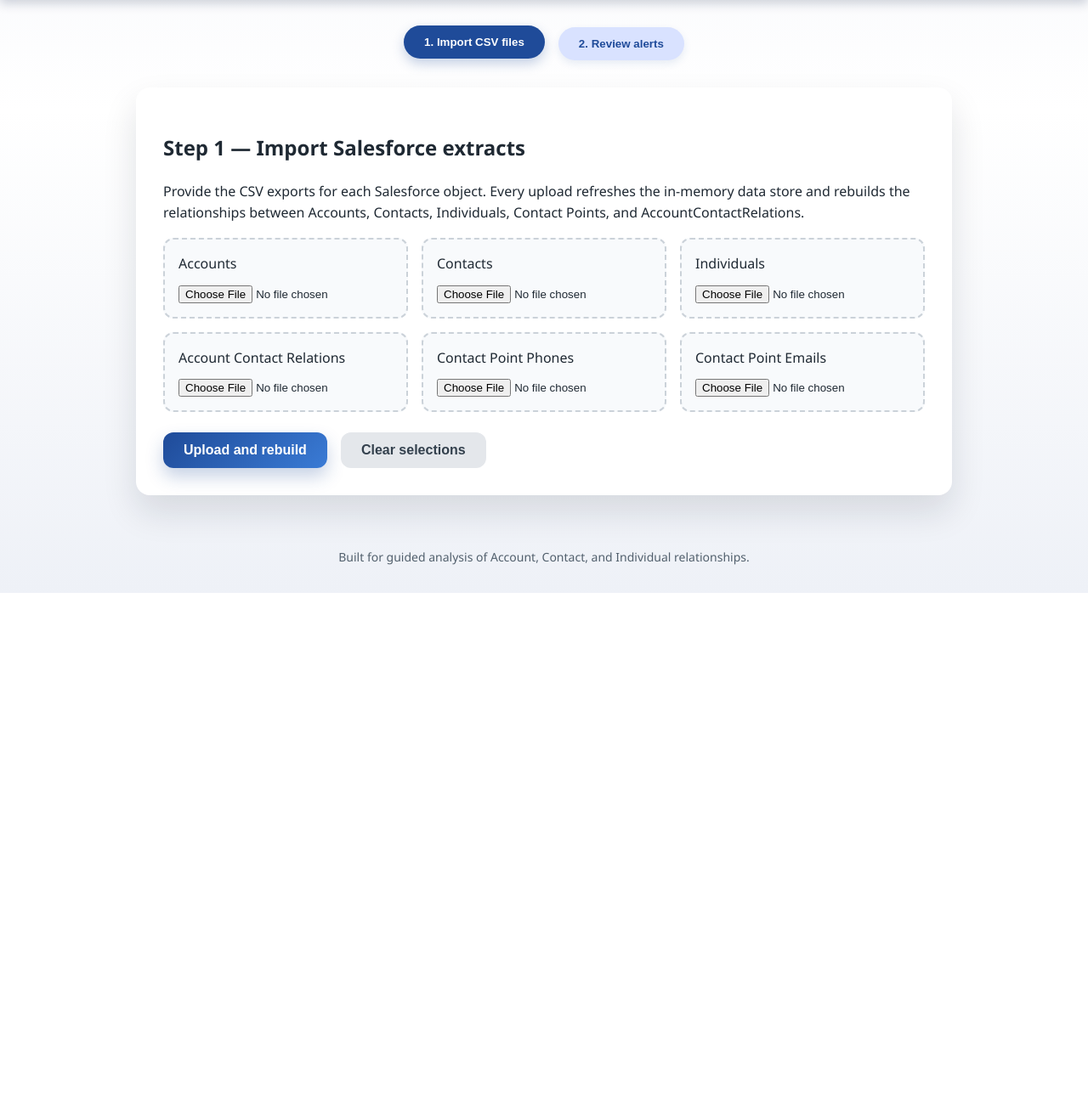
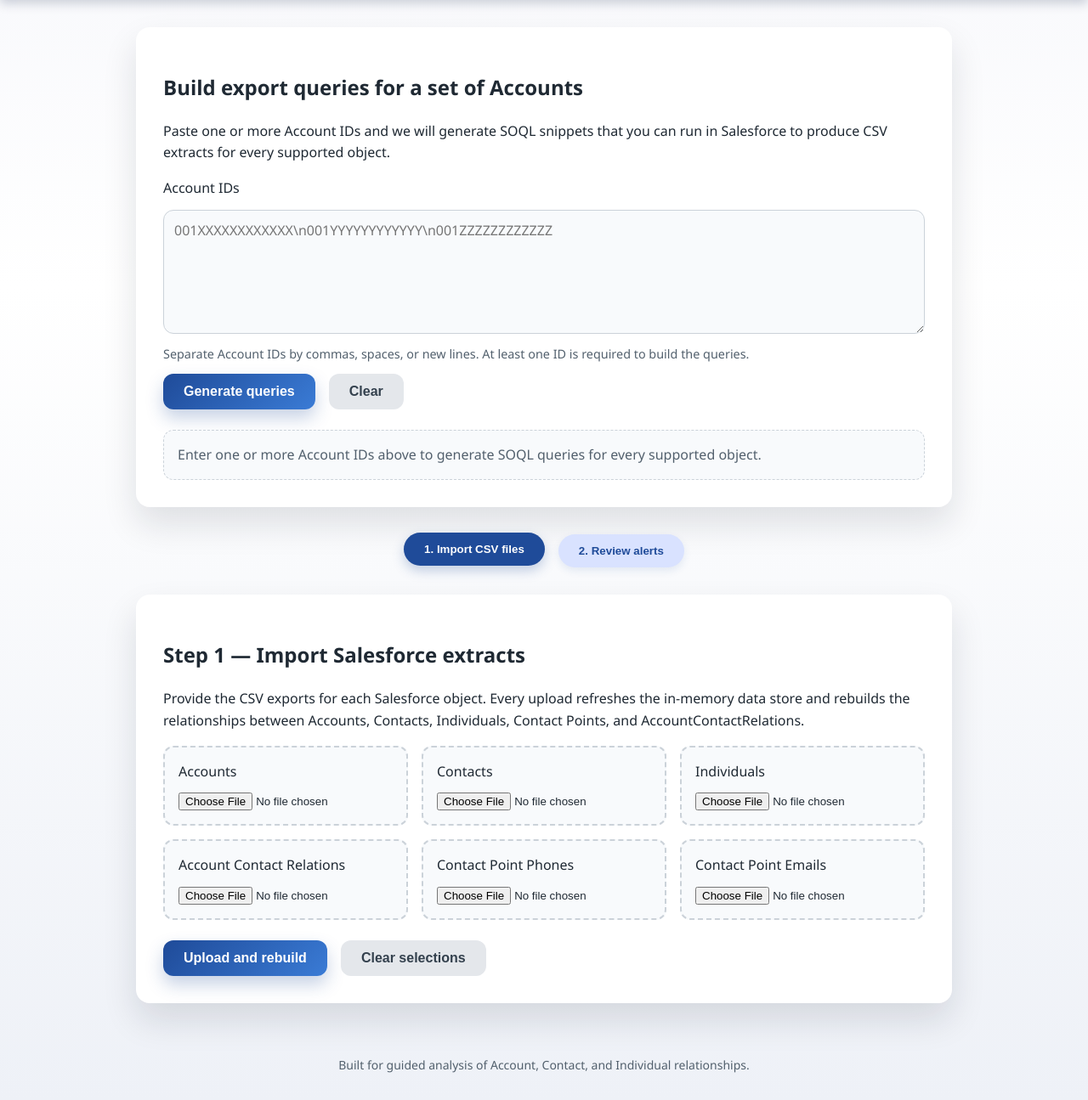
Before and after one commit to Korialstrasz2/SFBPCA, a Flask app: page / in a window 1280 px wide. Shown: the part 176-1471 px from the top of the page at 85% size. Before the commit the page ends 874 px from the top, so only its background shows below. Run offline with Flask 3, Linux system fonts and the light colour scheme.

Commit message:
Add SOQL query generator for account-based exports

```diff
--- a/app/static/css/style.css
+++ b/app/static/css/style.css
@@ -34,6 +34,111 @@
   max-width: 960px;
   margin: 0 auto;
   width: 100%;
+}
+
+.query-section {
+  background: #fff;
+  border-radius: 1rem;
+  padding: 2rem;
+  box-shadow: 0 20px 40px rgba(15, 23, 42, 0.12);
+  margin-bottom: 2rem;
+}
+
+.query-form {
+  display: flex;
+  flex-direction: column;
+  gap: 0.75rem;
+  margin-top: 1rem;
+}
+
+.query-form textarea {
+  resize: vertical;
+  min-height: 120px;
+  border-radius: 0.75rem;
+  border: 1px solid #cbd2d9;
+  padding: 0.75rem;
+  font-size: 1rem;
+  font-family: inherit;
+  background: #f8fafc;
+}
+
+.query-form textarea:focus {
+  outline: 3px solid rgba(31, 75, 153, 0.25);
+  border-color: #1f4b99;
+  background: #eef2ff;
+}
+
+.form-hint {
+  margin: 0;
+  font-size: 0.9rem;
+  color: #52606d;
+}
+
+.query-empty {
+  margin: 0;
+  padding: 1rem;
+  background: #f8fafc;
+  border-radius: 0.75rem;
+  color: #52606d;
+  border: 1px dashed #cbd2d9;
+}
+
+.query-results {
+  margin-top: 1.5rem;
+  display: grid;
+  gap: 1rem;
+}
+
+.query-card {
+  border-left: 4px solid #1f4b99;
+  background: #f8fafc;
+  padding: 1rem 1.5rem;
+  border-radius: 0.75rem;
+  box-shadow: 0 8px 16px rgba(15, 23, 42, 0.08);
+  display: flex;
+  flex-direction: column;
+  gap: 0.75rem;
+}
+
+.query-card header {
+  display: flex;
+  align-items: center;
+  justify-content: space-between;
+  gap: 1rem;
+}
+
+.query-card h3 {
+  margin: 0;
+  font-size: 1.1rem;
+  color: #1f4b99;
+}
+
+.query-card pre {
+  margin: 0;
+  background: #fff;
+  border-radius: 0.5rem;
+  padding: 0.75rem;
+  overflow-x: auto;
+  font-size: 0.95rem;
+}
+
+.query-card button {
+  align-self: flex-start;
+  border: none;
+  border-radius: 0.75rem;
+  padding: 0.5rem 1rem;
+  background: #d9e2ff;
+  color: #1f4b99;
+  font-weight: 600;
+  cursor: pointer;
+  transition: background 0.2s ease, transform 0.2s ease;
+}
+
+.query-card button:hover,
+.query-card button:focus-visible {
+  background: #1f4b99;
+  color: #fff;
+  transform: translateY(-1px);
 }
 
 .app-footer {
--- /dev/null
+++ b/app/static/js/query-helper.js
@@ -0,0 +1,169 @@
+const QueryHelper = (() => {
+  const form = document.getElementById('query-generator-form');
+  const accountInput = document.getElementById('account-ids');
+  const results = document.getElementById('query-results');
+  const clearButton = document.getElementById('clear-queries');
+
+  const SOQL_BUILDERS = {
+    accounts: (ids) =>
+      `SELECT Id, Name FROM Account WHERE Id IN (${formatIds(ids)}) ORDER BY Name`,
+    contacts: (ids) =>
+      `SELECT Id, FirstName, LastName, IndividualId, AccountId FROM Contact WHERE AccountId IN (${formatIds(
+        ids,
+      )}) ORDER BY LastName, FirstName`,
+    individuals: (ids) =>
+      `SELECT Id, FirstName, LastName FROM Individual WHERE Id IN (SELECT IndividualId FROM Contact WHERE AccountId IN (${formatIds(
+        ids,
+      )})) ORDER BY LastName, FirstName`,
+    account_contact_relations: (ids) =>
+      `SELECT Id, AccountId, ContactId, Role FROM AccountContactRelation WHERE AccountId IN (${formatIds(
+        ids,
+      )}) ORDER BY AccountId`,
+    contact_point_phones: (ids) =>
+      `SELECT Id, ParentId, PhoneNumber FROM ContactPointPhone WHERE ParentId IN (SELECT ContactId FROM AccountContactRelation WHERE AccountId IN (${formatIds(
+        ids,
+      )})) ORDER BY ParentId`,
+    contact_point_emails: (ids) =>
+      `SELECT Id, ParentId, EmailAddress FROM ContactPointEmail WHERE ParentId IN (SELECT ContactId FROM AccountContactRelation WHERE AccountId IN (${formatIds(
+        ids,
+      )})) ORDER BY ParentId`,
+  };
+
+  const TITLES = {
+    accounts: 'Account',
+    contacts: 'Contact',
+    individuals: 'Individual',
+    account_contact_relations: 'AccountContactRelation',
+    contact_point_phones: 'ContactPointPhone',
+    contact_point_emails: 'ContactPointEmail',
+  };
+
+  const escapeHtml = (value) =>
+    value
+      .replace(/&/g, '&amp;')
+      .replace(/</g, '&lt;')
+      .replace(/>/g, '&gt;')
+      .replace(/"/g, '&quot;')
+      .replace(/'/g, '&#39;');
+
+  function formatIds(ids) {
+    return ids.map((id) => `'${id}'`).join(', ');
+  }
+
+  function parseAccountIds() {
+    if (!accountInput) {
+      return [];
+    }
+    const raw = accountInput.value || '';
+    const tokens = raw
+      .split(/[\s,;]+/)
+      .map((token) => token.trim())
+      .filter(Boolean);
+    return Array.from(new Set(tokens));
+  }
+
+  function renderInitialMessage() {
+    if (!results) return;
+    results.innerHTML =
+      '<p class="query-empty">Enter one or more Account IDs above to generate SOQL queries for every supported object.</p>';
+  }
+
+  function buildQueries(ids) {
+    return Object.entries(SOQL_BUILDERS).map(([key, builder]) => ({
+      key,
+      title: TITLES[key] || key,
+      query: builder(ids),
+    }));
+  }
+
+  function renderQueries(items) {
+    if (!results) return;
+    if (items.length === 0) {
+      renderInitialMessage();
+      return;
+    }
+
+    const markup = items
+      .map(
+        ({ key, title, query }) => `
+        <article class="query-card" data-entity="${key}">
+          <header>
+            <h3>${escapeHtml(title)} query</h3>
+            <span class="badge">${escapeHtml(`${title}.csv`)}</span>
+          </header>
+          <pre><code>${escapeHtml(query)}</code></pre>
+          <button type="button" class="copy-query" data-query="${escapeHtml(query)}">Copy to clipboard</button>
+        </article>
+      `,
+      )
+      .join('');
+
+    results.innerHTML = markup;
+  }
+
+  async function copyQuery(button) {
+    const query = button.dataset.query;
+    if (!query) return;
+    const previous = button.textContent;
+    if (!navigator.clipboard || typeof navigator.clipboard.writeText !== 'function') {
+      button.textContent = 'Clipboard unavailable';
+      setTimeout(() => {
+        button.textContent = previous;
+      }, 2000);
+      return;
+    }
+    try {
+      await navigator.clipboard.writeText(query);
+      button.textContent = 'Copied!';
+    } catch (error) {
+      button.textContent = 'Copy failed';
+    } finally {
+      setTimeout(() => {
+        button.textContent = previous;
+      }, 2000);
+    }
+  }
+
+  function handleSubmit(event) {
+    event.preventDefault();
+    const ids = parseAccountIds();
+    if (ids.length === 0) {
+      renderQueries([]);
+      return;
+    }
+    const queries = buildQueries(ids);
+    renderQueries(queries);
+  }
+
+  function handleReset(event) {
+    if (!form || event.target !== clearButton) {
+      return;
+    }
+    setTimeout(() => {
+      renderInitialMessage();
+    }, 0);
+  }
+
+  if (form) {
+    form.addEventListener('submit', handleSubmit);
+    form.addEventListener('reset', handleReset);
+  }
+
+  if (results) {
+    results.addEventListener('click', (event) => {
+      const button = event.target.closest('button.copy-query');
+      if (button) {
+        copyQuery(button);
+      }
+    });
+  }
+
+  renderInitialMessage();
+
+  return {
+    parseAccountIds,
+    buildQueries,
+  };
+})();
+
+window.QueryHelper = QueryHelper;
--- a/app/templates/base.html
+++ b/app/templates/base.html
@@ -17,6 +17,7 @@
     <footer class="app-footer">
       <p>Built for guided analysis of Account, Contact, and Individual relationships.</p>
     </footer>
+    <script src="{{ url_for('static', filename='js/query-helper.js') }}" defer></script>
     <script src="{{ url_for('static', filename='js/import.js') }}" defer></script>
     <script src="{{ url_for('static', filename='js/alerts.js') }}" defer></script>
   </body>
--- a/app/templates/index.html
+++ b/app/templates/index.html
@@ -1,6 +1,32 @@
 {% extends "base.html" %}
 
 {% block content %}
+<section class="query-section" aria-labelledby="query-helper-heading">
+  <h2 id="query-helper-heading">Build export queries for a set of Accounts</h2>
+  <p>
+    Paste one or more Account IDs and we will generate SOQL snippets that you can run in Salesforce to
+    produce CSV extracts for every supported object.
+  </p>
+  <form id="query-generator-form" class="query-form">
+    <label for="account-ids">Account IDs</label>
+    <textarea
+      id="account-ids"
+      name="account_ids"
+      rows="4"
+      placeholder="001XXXXXXXXXXXX\n001YYYYYYYYYYYY\n001ZZZZZZZZZZZZ"
+      aria-describedby="query-helper-hint"
+    ></textarea>
+    <p id="query-helper-hint" class="form-hint">
+      Separate Account IDs by commas, spaces, or new lines. At least one ID is required to build the queries.
+    </p>
+    <div class="form-actions">
+      <button type="submit" class="primary">Generate queries</button>
+      <button type="reset" class="secondary" id="clear-queries">Clear</button>
+    </div>
+  </form>
+  <div id="query-results" class="query-results" aria-live="polite"></div>
+</section>
+
 <section class="steps" aria-label="Guided steps">
   <button class="step-button active" data-target="import-step">1. Import CSV files</button>
   <button class="step-button" data-target="alerts-step">2. Review alerts</button>
```
